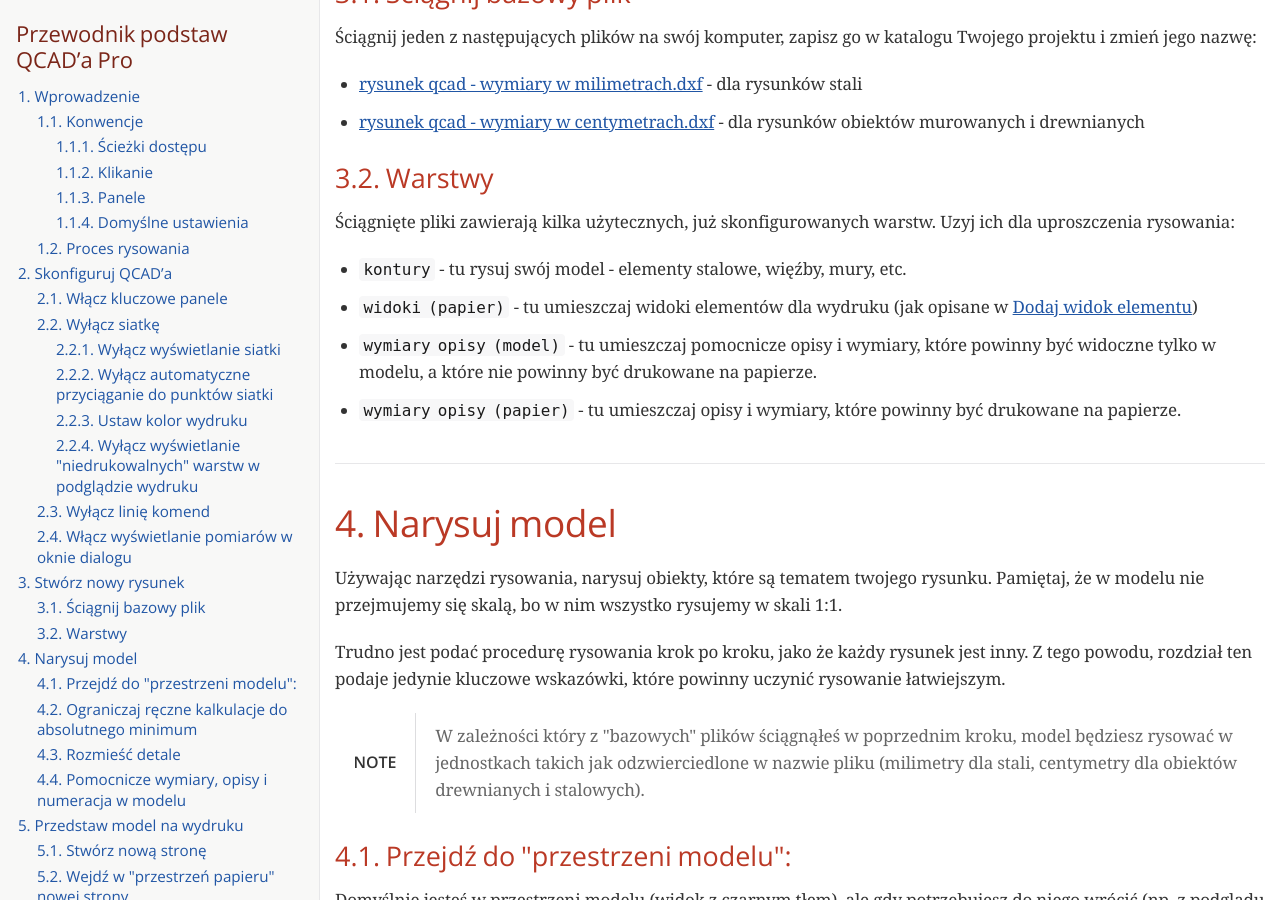
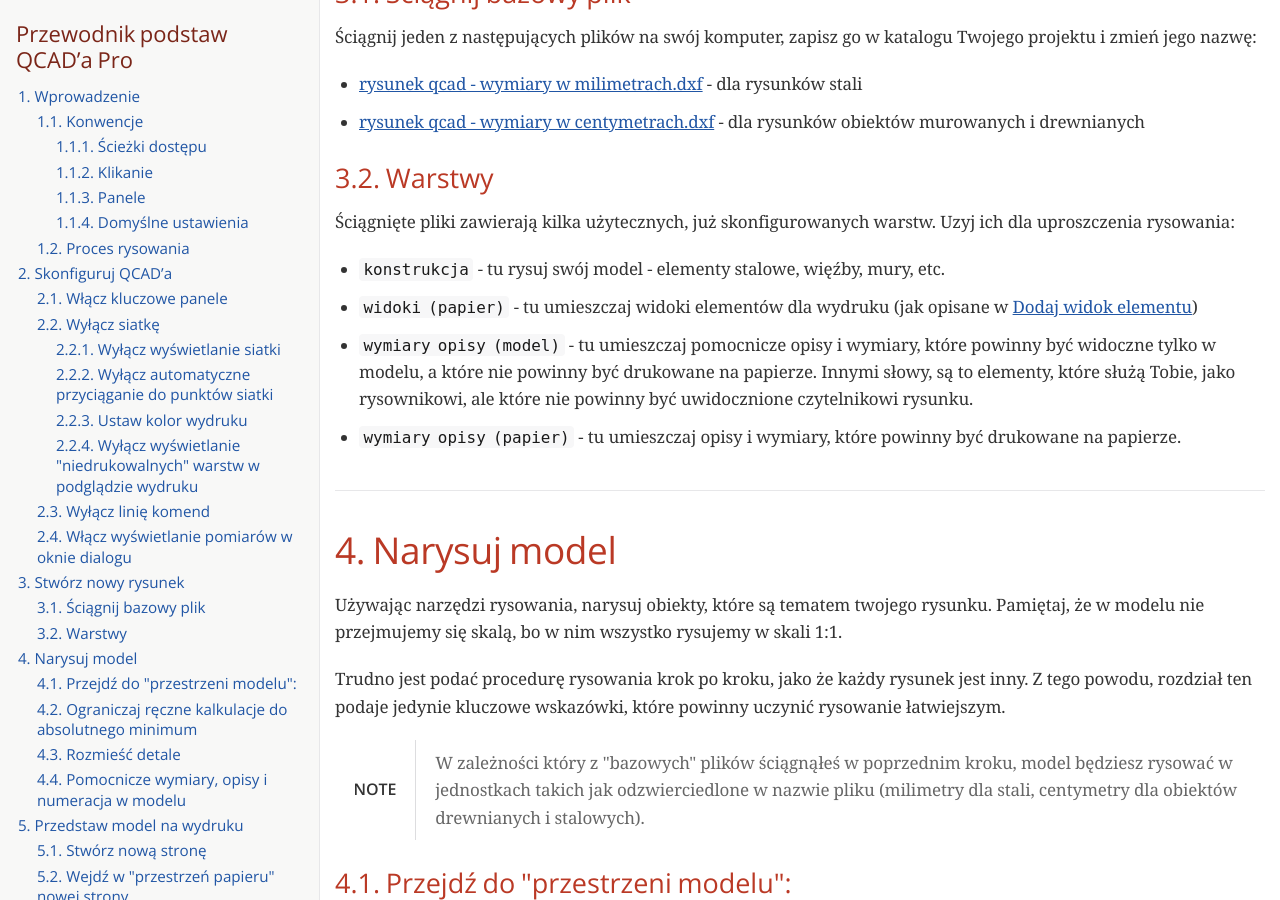
Before and after one commit to ziemsky/bib-site, a Jekyll site: the page docs/qcad/index.html, which Jekyll copies as it is, in a window 1280 px wide and 900 px high, scrolled down 4995 px. Built offline with Jekyll 4.4.1, drawn with Linux system fonts in a browser that asks for light colours; some web fonts are replaced; some of the changed text lies outside the part shown.

Commit message:
QCAD - aktualizacja qcad/index.html

```diff
--- a/docs/qcad/index.html
+++ b/docs/qcad/index.html
@@ -798,13 +798,13 @@
 <div class="ulist">
 <ul>
 <li>
-<p><code>kontury</code> - tu rysuj swój model - elementy stalowe, więźby, mury, etc.</p>
+<p><code>konstrukcja</code> - tu rysuj swój model - elementy stalowe, więźby, mury, etc.</p>
 </li>
 <li>
 <p><code>widoki (papier)</code> - tu umieszczaj widoki elementów dla wydruku (jak opisane w <a href="#nowy-widok">Dodaj widok elementu</a>)</p>
 </li>
 <li>
-<p><code>wymiary opisy (model)</code> - tu umieszczaj pomocnicze opisy i wymiary, które powinny być widoczne tylko w modelu, a które nie powinny być drukowane na papierze.</p>
+<p><code>wymiary opisy (model)</code> - tu umieszczaj pomocnicze opisy i wymiary, które powinny być widoczne tylko w modelu, a które nie powinny być drukowane na papierze. Innymi słowy, są to elementy, które służą Tobie, jako rysownikowi, ale które nie powinny być uwidocznione czytelnikowi rysunku.</p>
 </li>
 <li>
 <p><code>wymiary opisy (papier)</code> - tu umieszczaj opisy i wymiary, które powinny być drukowane na papierze.</p>
```
Also changed, not shown: other parts of docs/qcad/index.html (+1 -1 lines).
